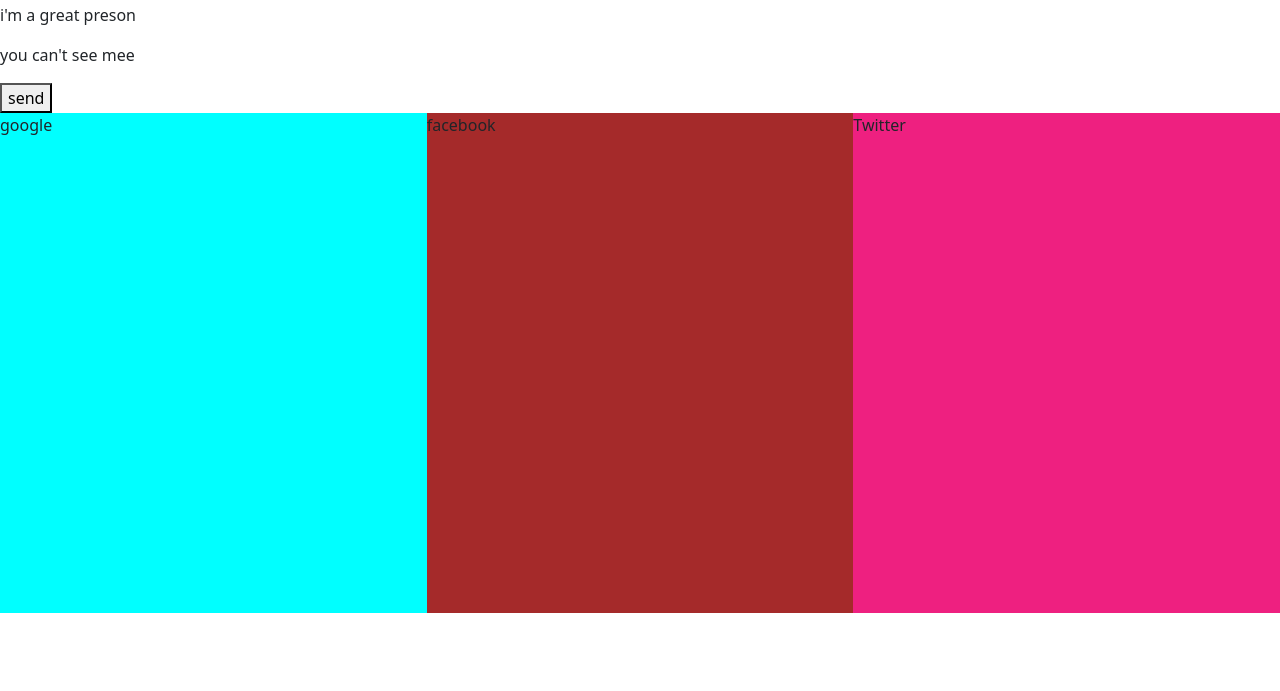
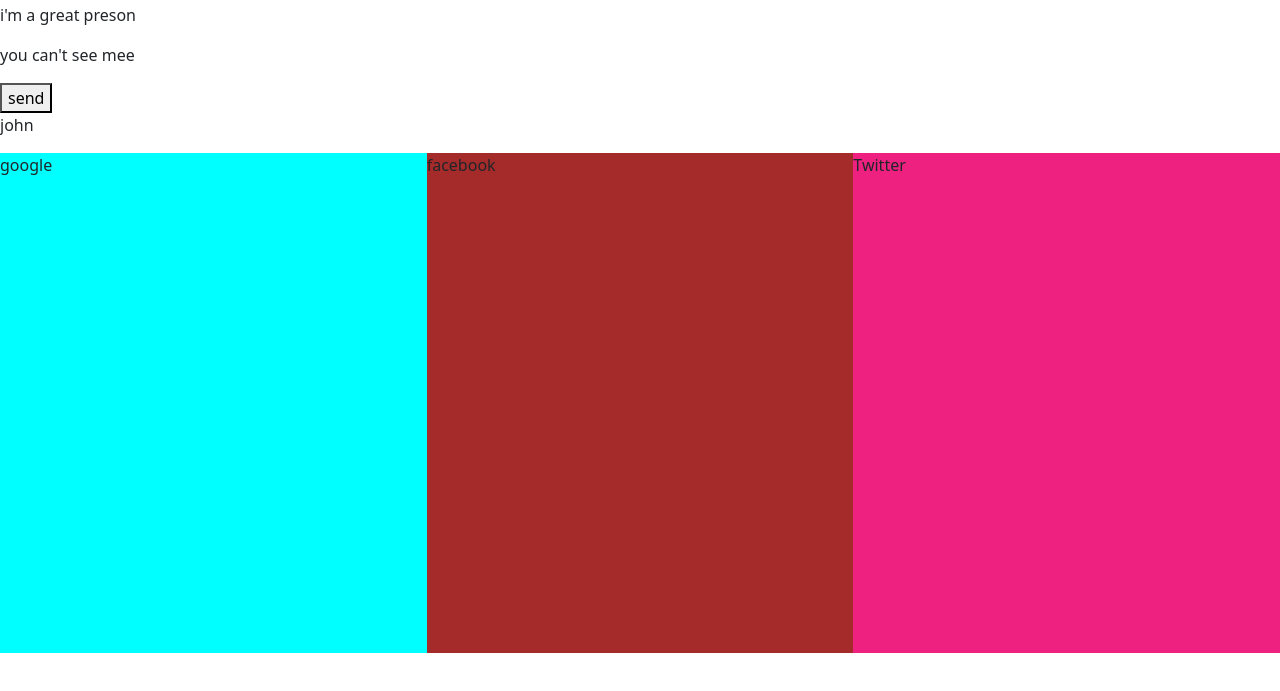
Before and after one commit to donpaul4444/gittest, a website: page index.html in a window 1280 px wide. Shown: the part 53-744 px from the top of the page. Drawn offline with nearby package versions, Linux system fonts and the light colour scheme.

Commit message:
favicon added

```diff
--- a/index.html
+++ b/index.html
@@ -4,6 +4,7 @@
     <meta charset="UTF-8">
     <meta name="viewport" content="width=device-width, initial-scale=1.0">
     <title>Document</title>
+    <link rel="icon" type="image/png" href="/loc.png">
     <link href="https://cdn.jsdelivr.net/npm/bootstrap@5.3.2/dist/css/bootstrap.min.css" rel="stylesheet" integrity="sha384-T3c6CoIi6uLrA9TneNEoa7RxnatzjcDSCmG1MXxSR1GAsXEV/Dwwykc2MPK8M2HN" crossorigin="anonymous">
 </head>
 <body>
@@ -11,6 +12,7 @@
     <p>i'm a great preson</p>
     <p>you can't see mee</p>
     <button>send</button>
+    <p>john</p>
     <div class="d-flex ">
         <div style="width:500px; height: 500px; background-color: aqua;">google</div>
         <div style="width:500px; height: 500px; background-color: brown;">facebook</div>
```
Also changed, not shown: loc.png (added).
